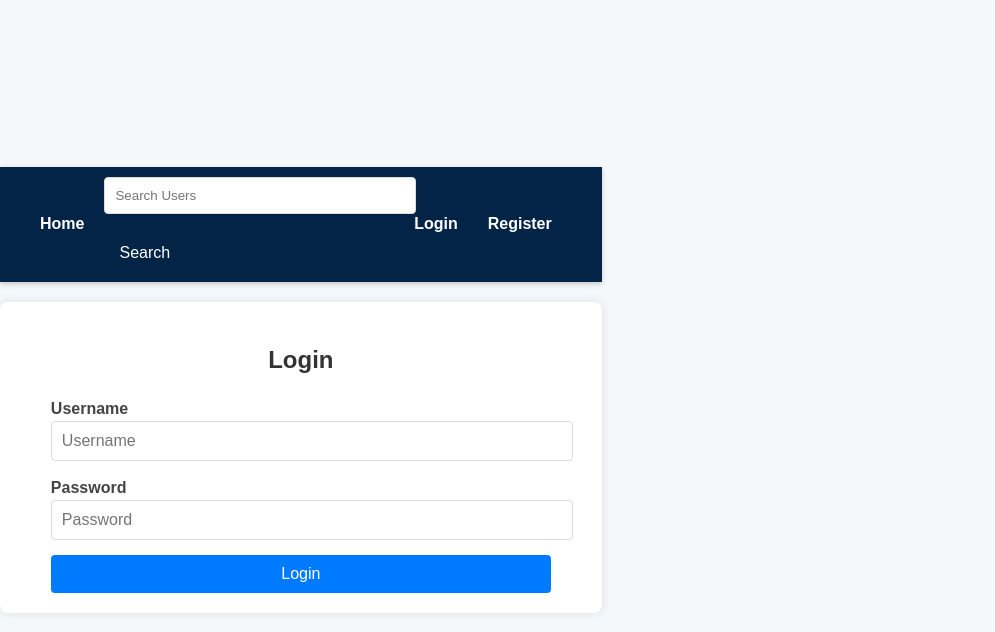
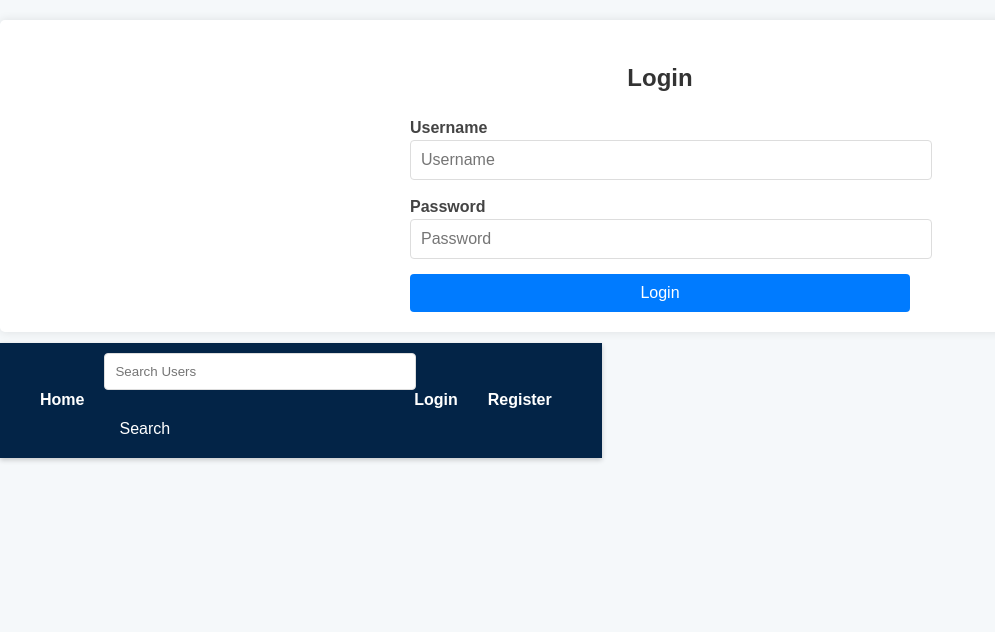
Before and after one commit to Aliceintech/Dan_Ye-Meiqing_Shi-Project3, a React (Vite) app in the folder frontend/: page /login in a window 1280 px wide. Shown: the top 632 px of the page, without its empty margins (0-995 px from the left). Built offline with nearby package versions, Linux system fonts and the light colour scheme; no server answers.

Commit message:
one more

```diff
--- a/frontend/src/components/Common.css
+++ b/frontend/src/components/Common.css
@@ -6,8 +6,10 @@
     padding: 20px;
     width: 100%;
     margin: 20px auto;
+    top:0;
+    position: fixed;
     box-shadow: 0 0 10px rgba(0, 0, 0, 0.1);
-    border-radius: 8px;
+    border-radius: 5px;
     background-color: #fff;
   }
 
```
